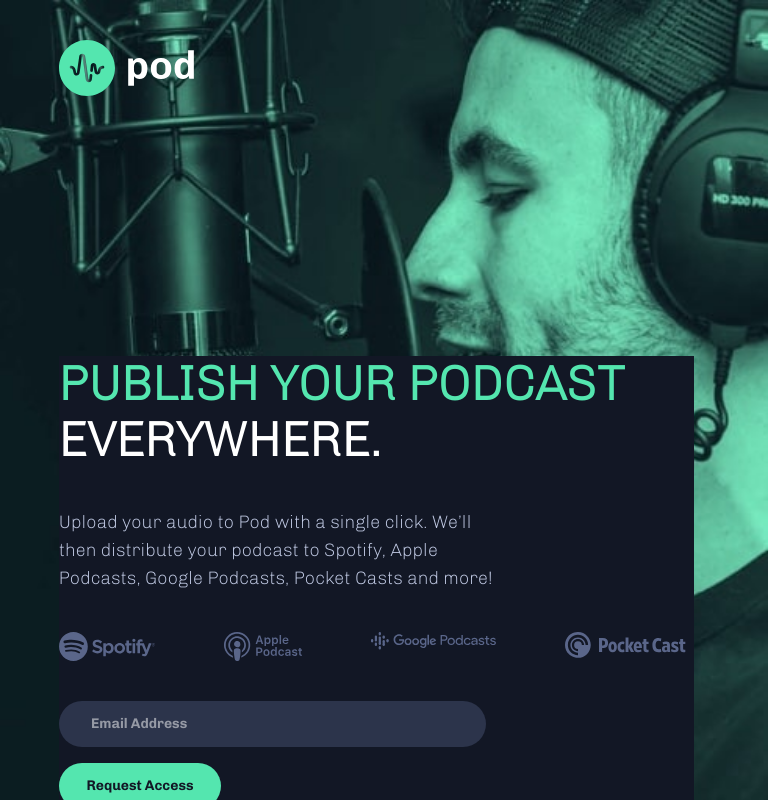
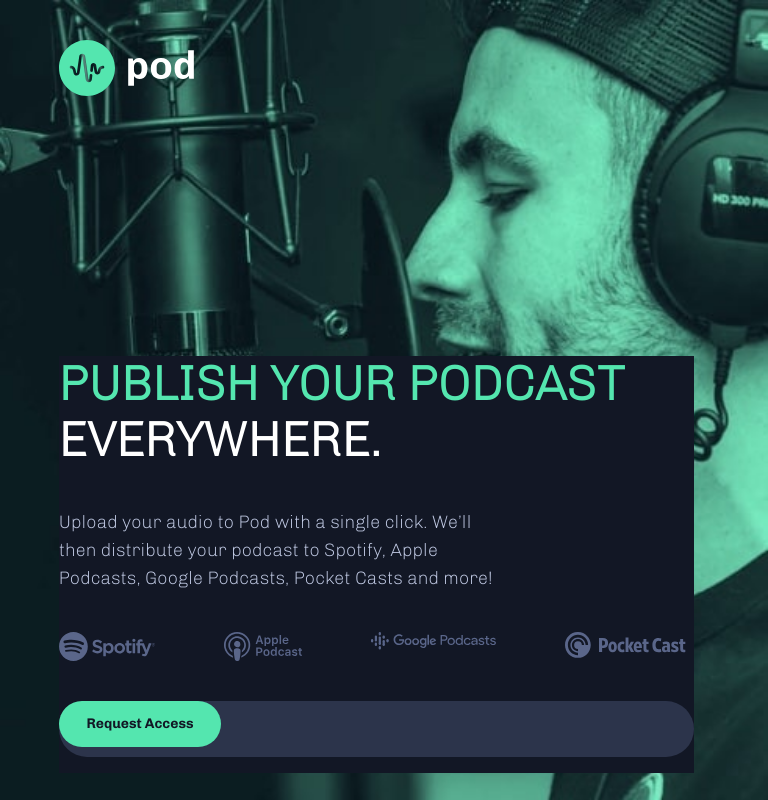
Before and after one commit to ackuser/ng-pod-request-access-landing-page, an Angular app: page / in a window 768 px wide. Built offline with nearby package versions, Linux system fonts and the light colour scheme.

Commit message:
Componentizing buttons

```diff
--- a/src/app/app.component.html
+++ b/src/app/app.component.html
@@ -16,7 +16,6 @@
         podcast to Spotify, Apple Podcasts, Google Podcasts, Pocket Casts and more!
       </main>
       <app-brands class="container__brands"></app-brands>
-      <button class="container__btn container__btn--1">Email Address</button>
-      <button class="container__btn container__btn--2">Request Access</button>
+      <app-buttons></app-buttons>
     </div>
 </div>
--- a/src/app/app.component.scss
+++ b/src/app/app.component.scss
@@ -81,6 +81,7 @@
         @extend .font-body;
         color: $purple-soft;
         margin-bottom: 2 * $grid-cell;
+
         @media screen and (min-device-width: 768px) and (max-device-width: 1023px) {
             width: 70%;
         }
@@ -88,37 +89,6 @@
 
     &__brands {
         margin-bottom: 2 * $grid-cell;
-    }
-
-    &__btn {
-        @extend .font-btn;
-        display: flex;
-        flex-grow: 1;
-        min-height: 46px;
-        border-radius: 28px;
-        padding: 9px auto;
-        align-items: center;
-        border: none;
-
-        &--1 {
-            background: $gray-dark;
-            color: hsl(0, 0%, 100%, .5);
-            justify-content: flex-start;
-            padding-left: 32px;
-            margin-bottom: .8 * $grid-cell;
-            @media screen and (min-device-width: 768px) and (max-device-width: 1023px) {
-                width: 427px;
-            }
-        }
-
-        &--2 {
-            background: $green;
-            color: $gray-verydark;
-            justify-content: center;
-            @media screen and (min-device-width: 768px) and (max-device-width: 1023px) {
-                width: 162px;
-            }
-        }
     }
 }
 
--- a/src/app/app.module.ts
+++ b/src/app/app.module.ts
@@ -3,11 +3,13 @@ import { BrowserModule } from '@angular/platform-browser';
 
 import { AppComponent } from './app.component';
 import { BrandsComponent } from './brands/brands.component';
+import { ButtonsComponent } from './buttons/buttons.component';
 
 @NgModule({
   declarations: [
     AppComponent,
-    BrandsComponent
+    BrandsComponent,
+    ButtonsComponent
   ],
   imports: [
     BrowserModule
--- /dev/null
+++ b/src/app/buttons/buttons.component.html
@@ -0,0 +1,2 @@
+<button class="btn btn--1">Email Address</button>
+<button class="btn btn--2">Request Access</button>
--- /dev/null
+++ b/src/app/buttons/buttons.component.scss
@@ -0,0 +1,50 @@
+@import '_colors';
+@import '_grid';
+@import '_fonts';
+
+:host {
+    display: flex;
+    flex-direction: column;
+
+    @media screen and (min-device-width: 768px) and (max-device-width: 1023px) {
+        flex-direction: row;
+        align-items: baseline;
+        align-content: center;
+    }
+
+    .btn {
+        @extend .font-btn;
+        display: flex;
+        flex-grow: 1;
+        min-height: 46px;
+        border-radius: 28px;
+        padding: 9px auto;
+        align-items: center;
+        border: none;
+
+        &--1 {
+            background: $gray-dark;
+            color: hsl(0, 0%, 100%, .5);
+            justify-content: flex-start;
+            padding-left: 32px;
+            margin-bottom: .8 * $grid-cell;
+
+            @media screen and (min-device-width: 768px) and (max-device-width: 1023px) {
+                width: 427px;
+                min-height: 56px;
+            }
+        }
+
+        &--2 {
+            background: $green;
+            color: $gray-verydark;
+            justify-content: center;
+
+            @media screen and (min-device-width: 768px) and (max-device-width: 1023px) {
+                width: 162px;
+                height: 46px;
+                position: absolute;
+            }
+        }
+    }
+}
--- /dev/null
+++ b/src/app/buttons/buttons.component.ts
@@ -0,0 +1,15 @@
+import { Component, OnInit } from '@angular/core';
+
+@Component({
+  selector: 'app-buttons',
+  templateUrl: './buttons.component.html',
+  styleUrls: ['./buttons.component.scss']
+})
+export class ButtonsComponent implements OnInit {
+
+  constructor() { }
+
+  ngOnInit(): void {
+  }
+
+}
```
Also changed, not shown: 1 other file (tests, documents, lock files or other folders).
